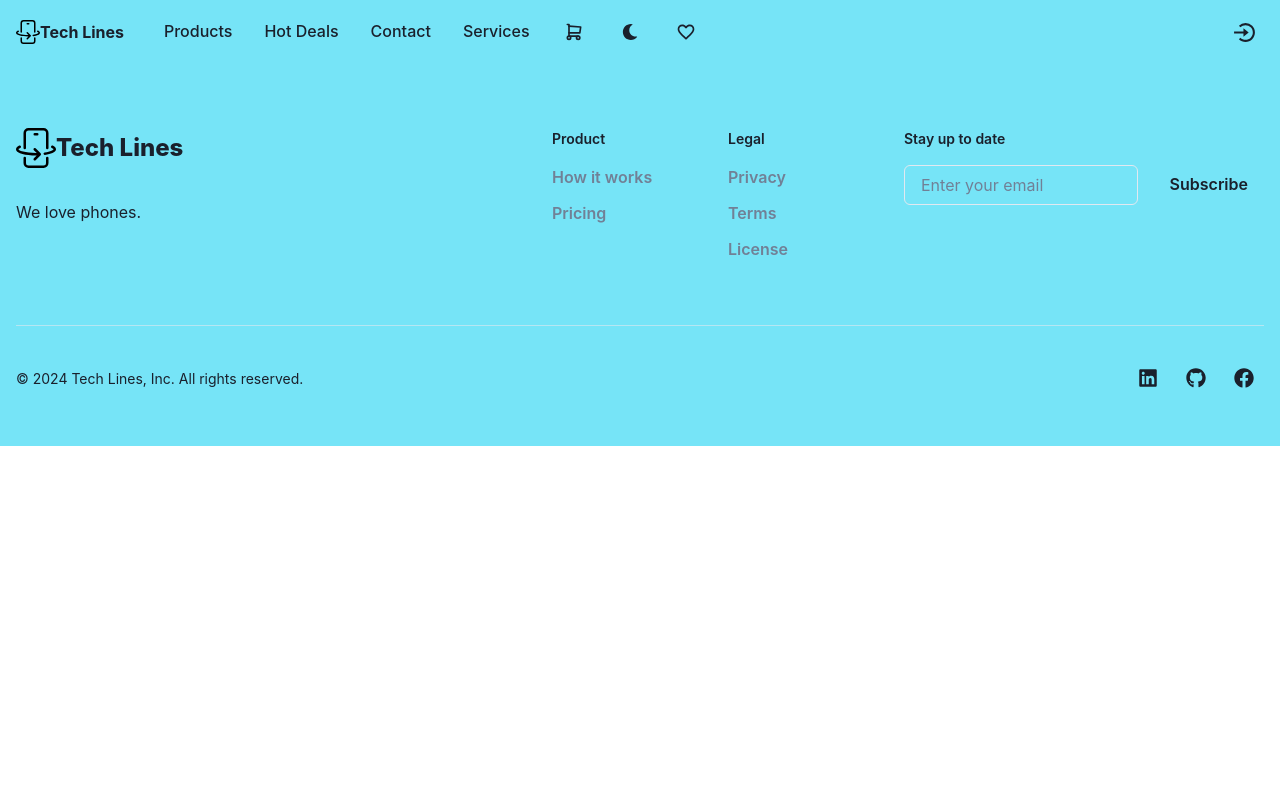
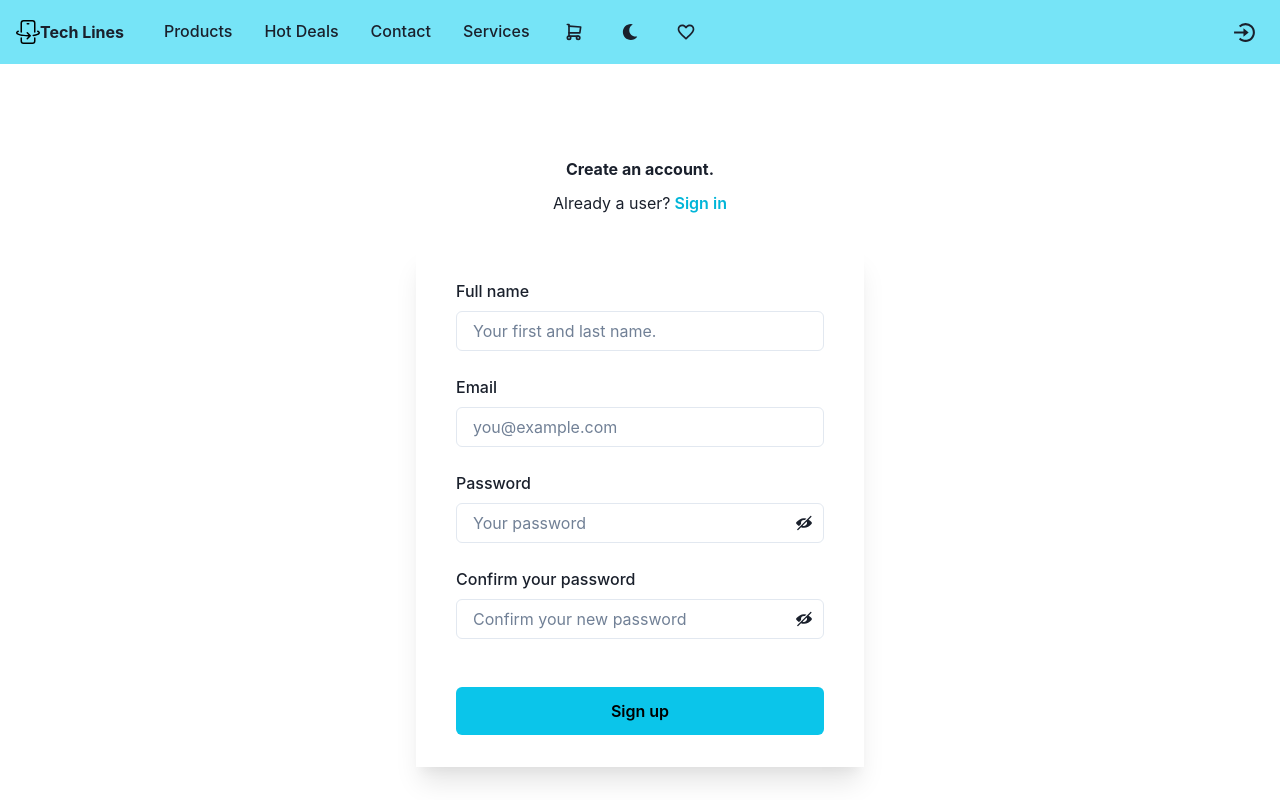
Before and after one commit to krishna2700/MERN---E-commerce, a React (Create React App) app in the folder client/: page /registration in a window 1280 px wide. Shown: the top 800 px of the page. Built offline with nearby package versions, Linux system fonts and the light colour scheme.

Commit message:
password reset screen and Api integratiuon and sign uo screen and integration

```diff
--- a/client/src/App.js
+++ b/client/src/App.js
@@ -8,6 +8,7 @@
 import Footer from "./components/Footer";
 import LoginScreen from "./screens/LoginScreen";
 import EmailVerificationScreen from "./screens/EmailVerificationScreen";
+import RegistrationScreen from "./screens/RegistrationScreen";
 
 function App() {
   return (
@@ -21,6 +22,7 @@
             <Route path="/product/:id" element={<Product />} />
             <Route path="/cart" element={<CartScreen />} />
             <Route path="/login" element={<LoginScreen />} />
+            <Route path="/registration" element={<RegistrationScreen />} />
             <Route
               path="/email-verify/:token"
               element={<EmailVerificationScreen />}
--- /dev/null
+++ b/client/src/screens/RegistrationScreen.jsx
@@ -0,0 +1,160 @@
+import {
+  Alert,
+  AlertDescription,
+  AlertIcon,
+  AlertTitle,
+  Box,
+  Button,
+  Container,
+  FormControl,
+  Heading,
+  HStack,
+  Stack,
+  Text,
+  useBreakpointValue,
+  useToast,
+} from "@chakra-ui/react";
+import { Formik } from "formik";
+import { useEffect } from "react";
+import { useDispatch, useSelector } from "react-redux";
+import { Link as ReactLink, useNavigate } from "react-router-dom";
+import * as Yup from "yup";
+import PasswordField from "../components/PasswordField";
+import TextField from "../components/TextField";
+import { register } from "../redux/actions/userAction";
+
+const RegistrationScreen = () => {
+  const navigate = useNavigate();
+  const dispatch = useDispatch();
+  const redirect = "/products";
+  const toast = useToast();
+  const { loading, error, userInfo } = useSelector((state) => state.user);
+  const headingBR = useBreakpointValue({ base: "xs", md: "sm" });
+  const boxBR = useBreakpointValue({ base: "transparent", md: "bg-surface" });
+
+  useEffect(() => {
+    if (userInfo) {
+      navigate(redirect);
+      toast({
+        description: userInfo.firstLogin
+          ? "Account created. Welcome aboard."
+          : `Welcome back ${userInfo.name}`,
+        status: "success",
+        isClosable: true,
+      });
+    }
+  }, [userInfo, redirect, error, navigate, toast]);
+
+  return (
+    <Formik
+      initialValues={{ email: "", password: "", name: "" }}
+      validationSchema={Yup.object({
+        name: Yup.string().required("A name is required."),
+        email: Yup.string()
+          .email("Invalid email")
+          .required("This email address is required."),
+        password: Yup.string()
+          .min(1, "Password is too short - must contain at least 1 character.")
+          .required("Password is required."),
+        confirmPassword: Yup.string()
+          .min(1, "Password is too short - must contain at least 1 character.")
+          .required("Password is required.")
+          .oneOf([Yup.ref("password"), null], "Passwords must match"),
+      })}
+      onSubmit={(values) => {
+        dispatch(register(values.name, values.email, values.password));
+      }}
+    >
+      {(formik) => (
+        <Container
+          maxW="lg"
+          py={{ base: "12", md: "24" }}
+          px={{ base: "0", md: "8" }}
+          minH="4xl"
+        >
+          <Stack spacing="8">
+            <Stack spacing="6">
+              <Stack spacing={{ base: "2", md: "3" }} textAlign="center">
+                <Heading size={headingBR}>Create an account.</Heading>
+                <HStack spacing="1" justify="center">
+                  <Text color="muted">Already a user?</Text>
+                  <Button
+                    as={ReactLink}
+                    to="/login"
+                    variant="link"
+                    colorScheme="cyan"
+                  >
+                    Sign in
+                  </Button>
+                </HStack>
+              </Stack>
+            </Stack>
+            <Box
+              py={{ base: "0", md: "8" }}
+              px={{ base: "4", md: "10" }}
+              bg={{ boxBR }}
+              boxShadow={{ base: "none", md: "xl" }}
+            >
+              <Stack spacing="6" as="form" onSubmit={formik.handleSubmit}>
+                {error && (
+                  <Alert
+                    status="error"
+                    flexDirection="column"
+                    alignItems="center"
+                    justifyContent="center"
+                    textAlign="center"
+                  >
+                    <AlertIcon />
+                    <AlertTitle>We are sorry!</AlertTitle>
+                    <AlertDescription>{error}</AlertDescription>
+                  </Alert>
+                )}
+                <Stack spacing="5">
+                  <FormControl>
+                    <TextField
+                      type="text"
+                      name="name"
+                      placeholder="Your first and last name."
+                      label="Full name"
+                    />
+                    <TextField
+                      type="text"
+                      name="email"
+                      placeholder="you@example.com"
+                      label="Email"
+                    />
+                    <PasswordField
+                      type="password"
+                      name="password"
+                      placeholder="Your password"
+                      label="Password"
+                    />
+                    <PasswordField
+                      type="password"
+                      name="confirmPassword"
+                      placeholder="Confirm your new password"
+                      label="Confirm your password"
+                    />
+                  </FormControl>
+                </Stack>
+                <Stack spacing="6">
+                  <Button
+                    colorScheme="cyan"
+                    size="lg"
+                    fontSize="md"
+                    isLoading={loading}
+                    type="submit"
+                  >
+                    Sign up
+                  </Button>
+                </Stack>
+              </Stack>
+            </Box>
+          </Stack>
+        </Container>
+      )}
+    </Formik>
+  );
+};
+
+export default RegistrationScreen;
```
Also changed, not shown: client/src/screens/PasswordResetScreen.jsx (added, +160 -0 lines).
